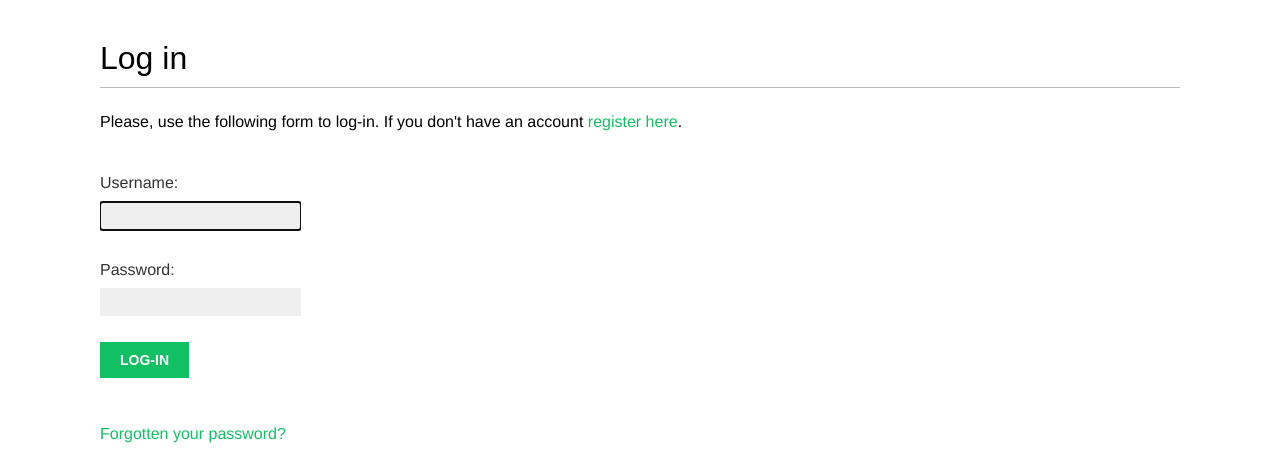
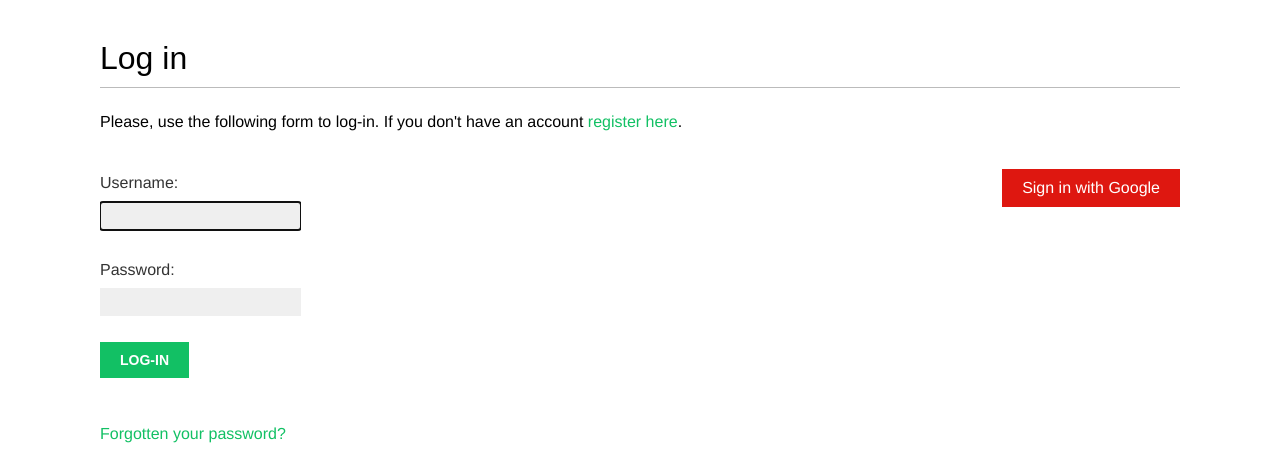
Before and after one commit to cewko/soc-network, a Django app: page /account/login/ in a window 1280 px wide. Shown: the part 47-510 px from the top of the page. Run offline with Django 5.2, Linux system fonts and the light colour scheme; some web fonts are replaced.

Commit message:
authentication using google

```diff
--- a/account/templates/registration/login.html
+++ b/account/templates/registration/login.html
@@ -28,4 +28,13 @@
             </a>
         </p>
     </div>
+    <div class="social">
+        <ul>
+            <li class="google">
+                <a href="{% url 'social:begin' 'google-oauth2' %}">
+                    Sign in with Google
+                </a>
+            </li>
+        </ul>
+    </div>
 {% endblock %}
--- a/bookmarks/urls.py
+++ b/bookmarks/urls.py
@@ -23,6 +23,7 @@
 urlpatterns = [
     path("admin/", admin.site.urls),
     path("account/", include("account.urls")),
+    path("social-auth/", include("social_django.urls", namespace="social")),
 ]
 
 if settings.DEBUG:
```
Also changed, not shown: bookmarks/settings.py (+9 -1 lines), 1 other file.
